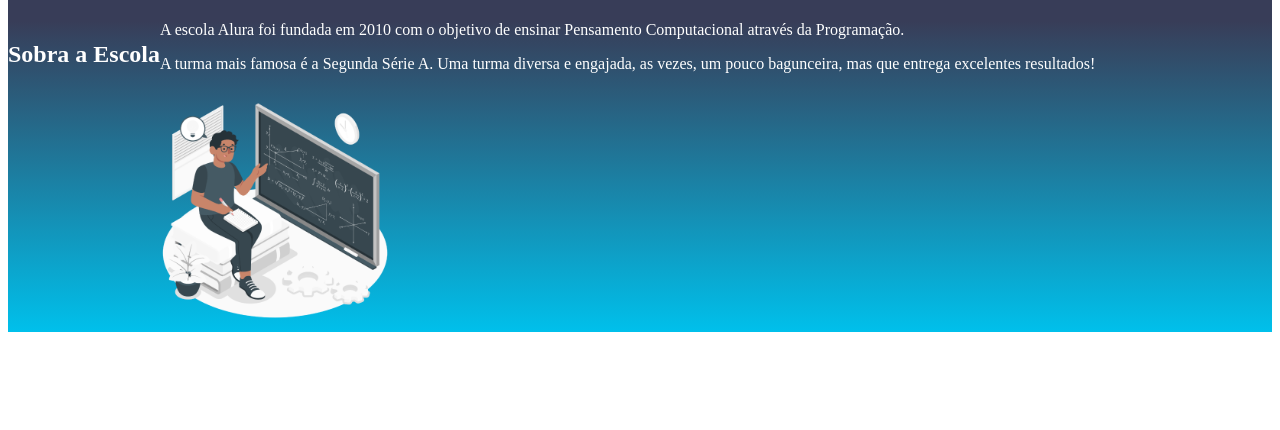
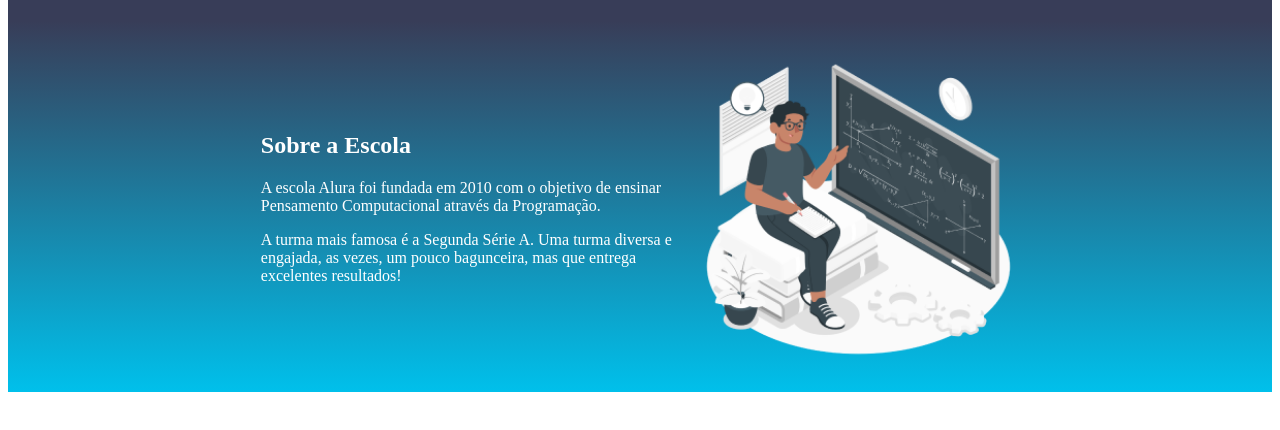
Before and after one commit to Laurinhaaa08/aluraplus, a plain HTML site: page index.html in a window 1280 px wide. Shown: the part 158-588 px from the top of the page. Drawn offline with Linux system fonts and the light colour scheme.

Commit message:
Add files via upload

```diff
--- a/index.html
+++ b/index.html
@@ -1,25 +1,27 @@
 <!DOCTYPE html>
 <html lang="pt-br">
+
 <head>
     <meta charset="UTF-8">
     <meta http-equiv="X-UA-Compatible" content="IE=edge">
     <meta name="viewport" content="width=device-width, initial-scale=1.0">
     <link rel="stylesheet" href="style.css">
 </head>
-<header class= "cabecalho">
+<header class="cabecalho">
     <img class="cabecalho-imagem" src="img/imagem 1.png" alt="Logo Alura">
     <ul class="cabecalho-lista-item">
         <li class="cabecalho-lista-item">Estudante</li>
         <li class="cabecalho-lista-item">Escola</li>
     </ul>
 </header>
-<section class="escola"
-    <div class="escola-conteudo" >
-    <h2 class="escola-título">Sobra a Escola</h2>
-    <p1 class="escola-texto-um">A escola Alura foi fundada em 2010 com o objetivo de ensinar Pensamento Computacional através da Programação.</p>
-    <p2 class="escola-texto-dois">A turma mais famosa é a Segunda Série A. Uma turma diversa e engajada, as vezes, um pouco bagunceira, mas que entrega excelentes resultados!</p>
+<section class="escola">
+    <div class="escola-conteudo">
+        <h2 class="escola-título">Sobre a Escola</h2>
+        <p1 class="escola-texto-um">A escola Alura foi fundada em 2010 com o objetivo de ensinar Pensamento Computacional através da Programação.</p>
+            <p2 class="escola-texto-dois">A turma mais famosa é a Segunda Série A. Uma turma diversa e engajada, as vezes, um pouco bagunceira, mas que entrega excelentes resultados!</p>
     </div>
-    <img class="escola-imagem"  src="./img/imagem 2.png" alt="Professor no quadro">
+    <img class="escola-imagem" src="./img/imagem 2.png" alt="Professor no quadro">
 
 </section>
+
 </html>
--- a/style.css
+++ b/style.css
@@ -24,8 +24,14 @@
     background-image: linear-gradient(#383D58,#00C0EB);
     color: white;
     display: flex;
+    justify-content: center;
+    align-items: center;
+    padding: 24px 0;
 }
 
 .escola-conteudo{
     width: 35%;
 }
+.escola-titulo{
+    padding: 24px 0;
+}
```
